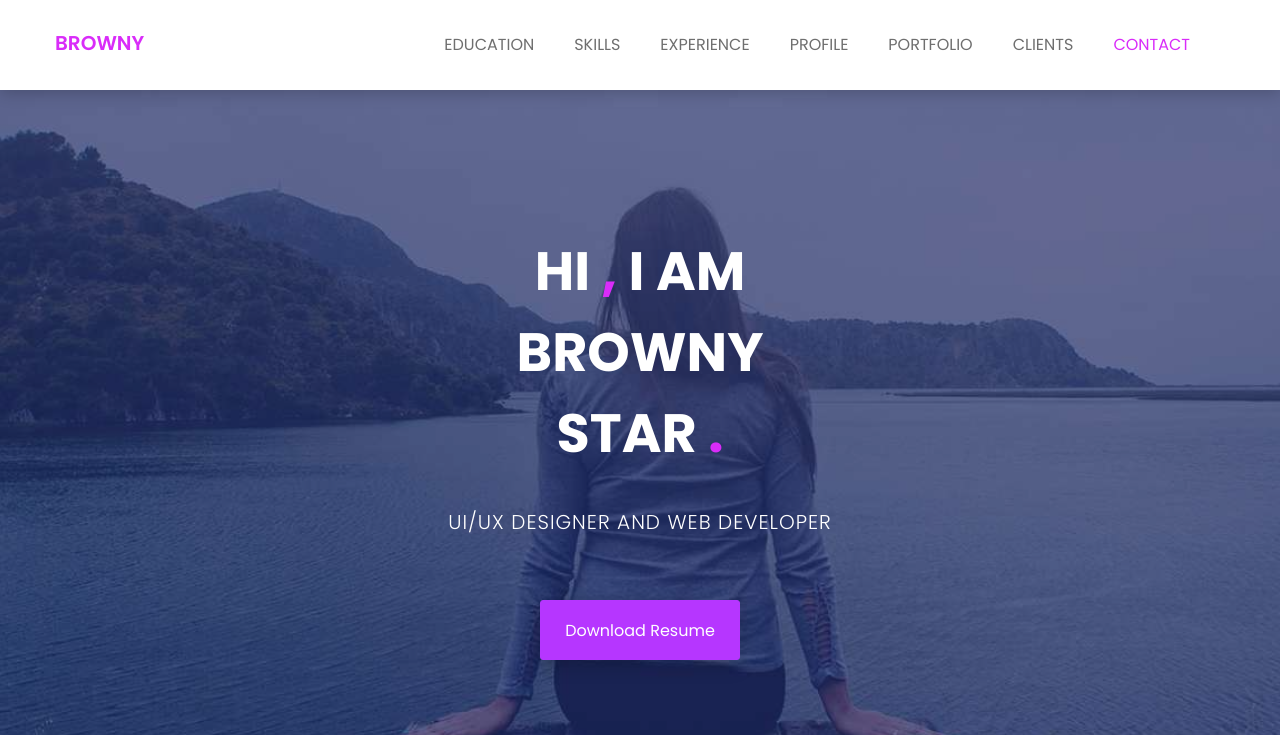
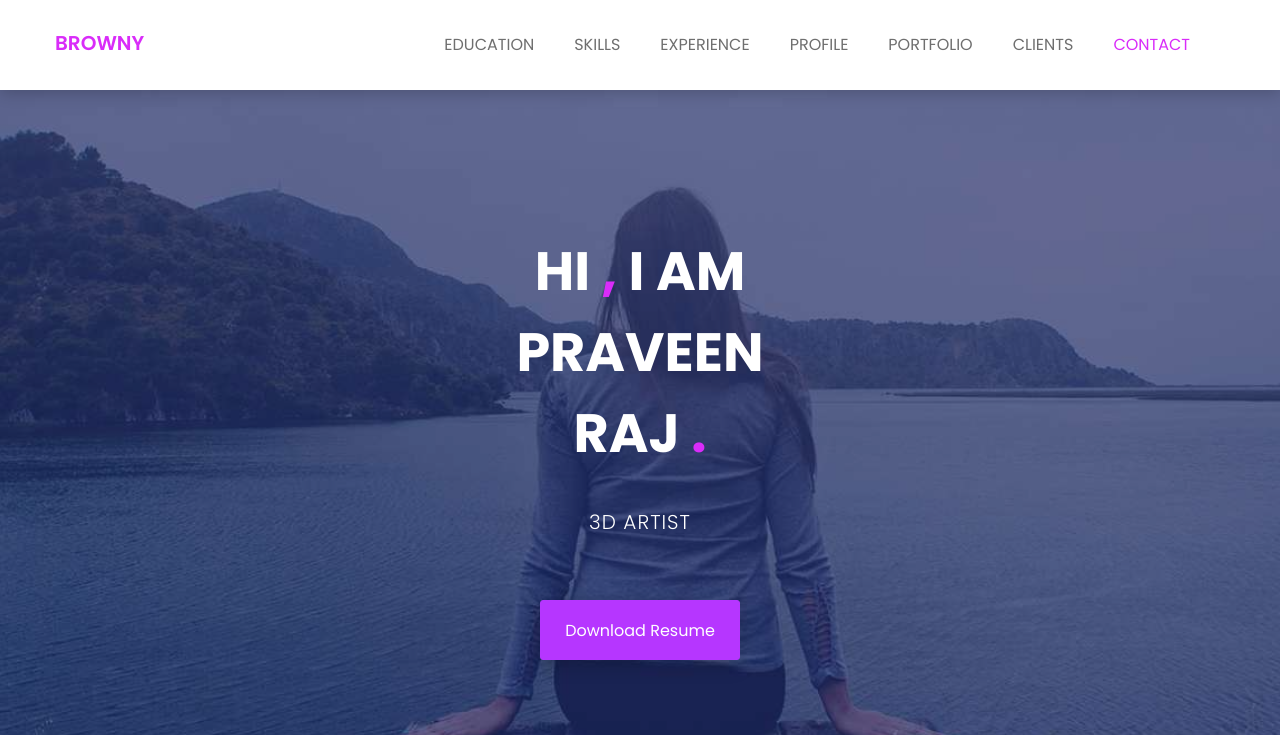
Before and after one commit to Pravinpugazh/Portfolio, a plain HTML site: page index.html in a window 1280 px wide. Shown: the top 735 px of the page. Drawn offline with nearby package versions, Linux system fonts and the light colour scheme.

Commit message:
Update index.html

```diff
--- a/index.html
+++ b/index.html
@@ -103,8 +103,8 @@
 				<div class="row">
 					<div class="col-md-12 text-center">
 						<div class="header-text">
-							<h2>hi <span>,</span> i am <br> browny <br> star <span>.</span>   </h2>
-							<p>ui/ux designer and web developer</p>
+							<h2>hi <span>,</span> i am <br> praveen <br> raj <span>.</span>   </h2>
+							<p>3d artist</p>
 							<a href="assets/download/browney.txt" download>download resume</a>
 						</div><!--/.header-text-->
 					</div><!--/.col-->
```
